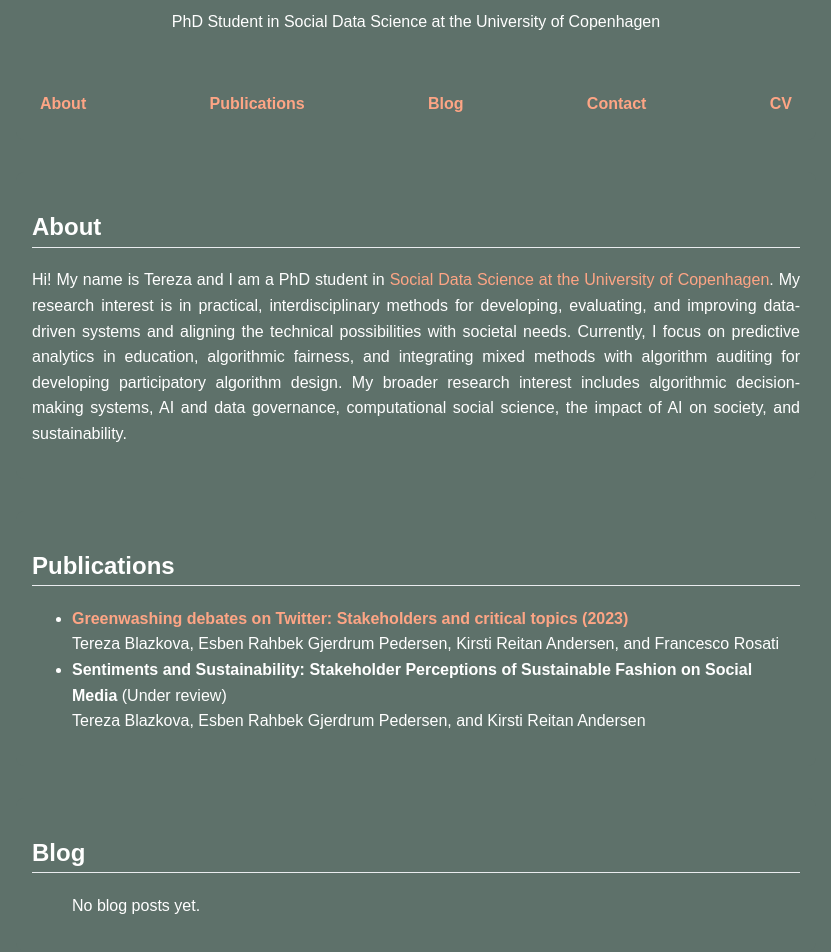
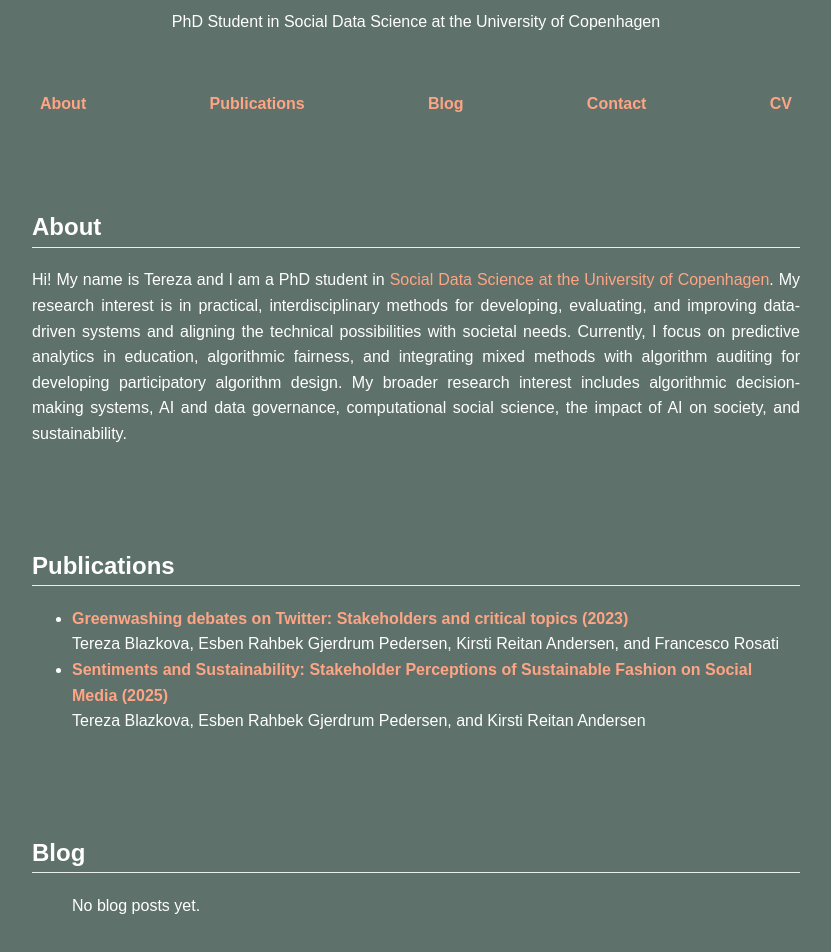
Before and after one commit to tereza-blazkova/tereza-blazkova.github.io, a plain HTML site: page index.html in a window 1280 px wide. Shown: the part 134-1086 px from the top of the page, without its empty margins (224-1055 px from the left). Drawn offline with Linux system fonts and the light colour scheme.

Commit message:
Update index.html

```diff
--- a/index.html
+++ b/index.html
@@ -125,7 +125,8 @@
                     Tereza Blazkova, Esben Rahbek Gjerdrum Pedersen, Kirsti Reitan Andersen, and Francesco Rosati
                 </li>
                 <li>
-                    <span style="font-weight: bold;">Sentiments and Sustainability: Stakeholder Perceptions of Sustainable Fashion on Social Media</span> (Under review)
+                    <a href="https://www.emerald.com/insight/content/doi/10.1108/jfmm-05-2024-0184/full/html" target="_blank"
+                    style="font-weight: bold;">Sentiments and Sustainability: Stakeholder Perceptions of Sustainable Fashion on Social Media (2025)</a>
                     <br>
                     Tereza Blazkova, Esben Rahbek Gjerdrum Pedersen, and Kirsti Reitan Andersen
                 </li>
```
